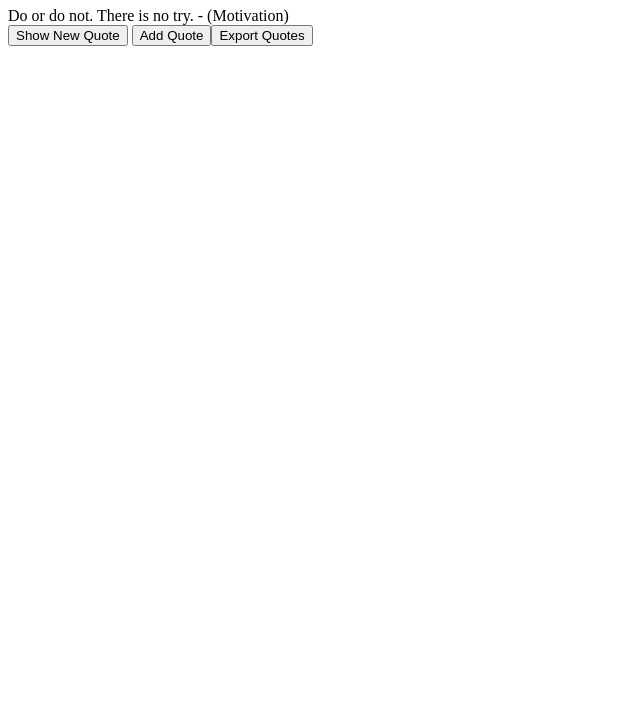
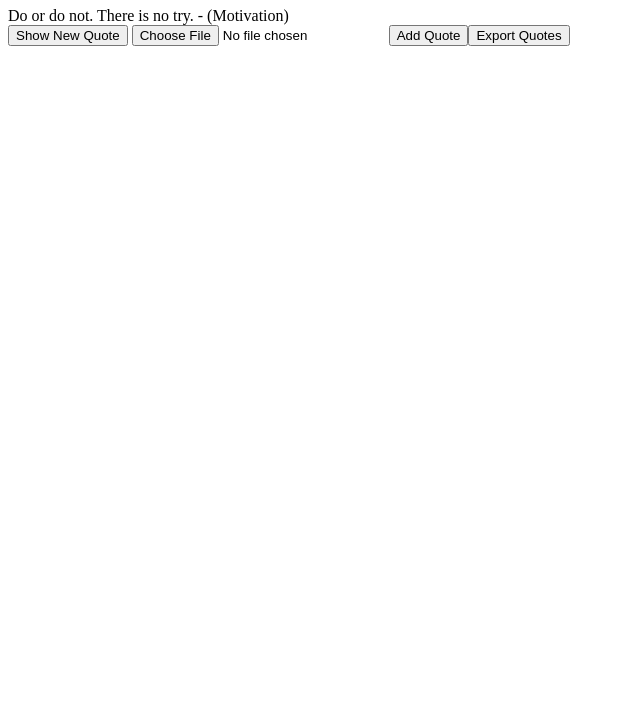
Before and after one commit to rasakhi/alx_fe_javascript, a plain HTML site: page dom-manipulation/index.html in a window 1280 px wide. Shown: the part 73-800 px from the top of the page, without its empty margins (0-640 px from the left). Drawn offline with Linux system fonts and the light colour scheme.

Commit message:
Updates script and HTML based on new input

```diff
--- a/dom-manipulation/index.html
+++ b/dom-manipulation/index.html
@@ -10,6 +10,7 @@
         <div id="quoteDisplay"></div>
         <button id="newQuote">Show New Quote</button>
         <button id="exportQuotes">Export Quotes</button>
+        <input type="file" id="importFile" accept=".json" onchange="importFromJsonFile(event)" />
         <script src="script.js"></script>
     </body>
 </html>
--- a/dom-manipulation/script.js
+++ b/dom-manipulation/script.js
@@ -103,10 +103,4 @@ document.addEventListener("DOMContentLoaded", () => {
         };
         fileReader.readAsText(event.target.files[0]);
     }
-
-    const importInput = document.createElement("input");
-    importInput.type = "file";
-    importInput.accept = "application/json";
-    importInput.addEventListener("change", impotFromJsonFile);
-    document.body,appendChild(importInput);
 });
```
